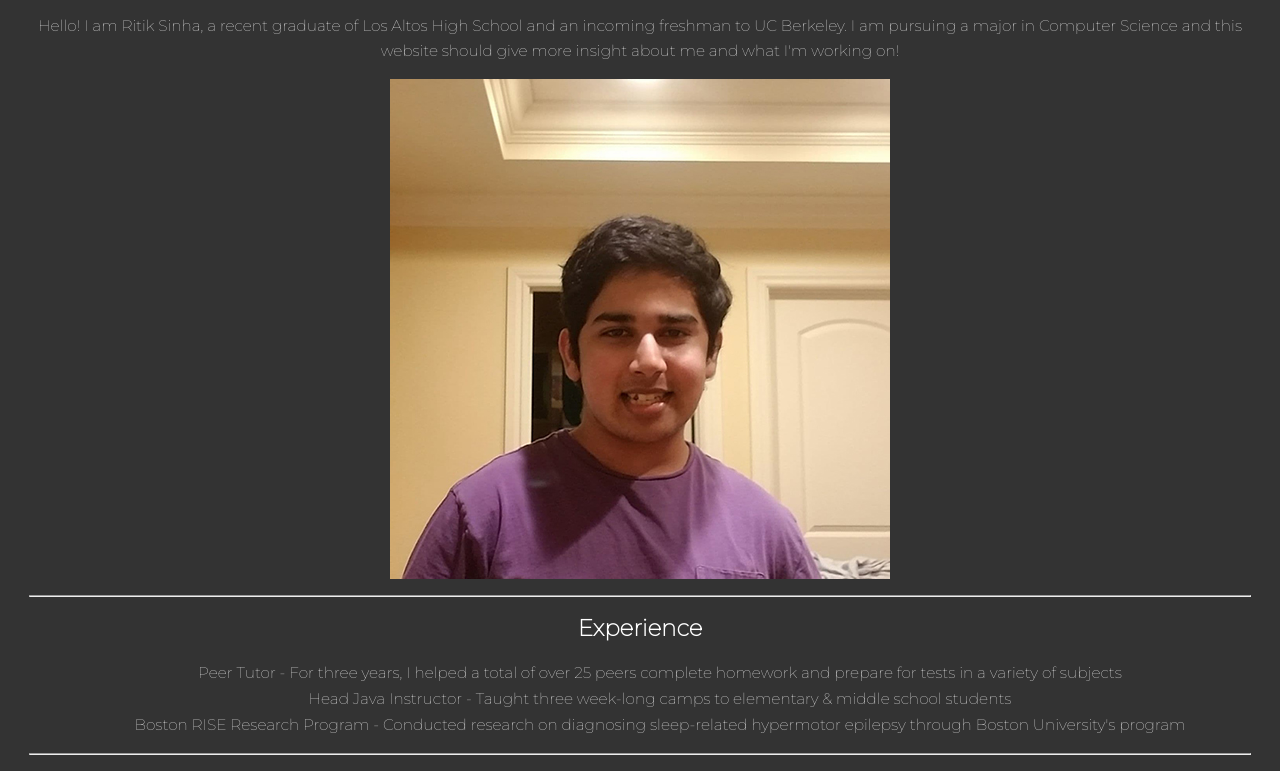
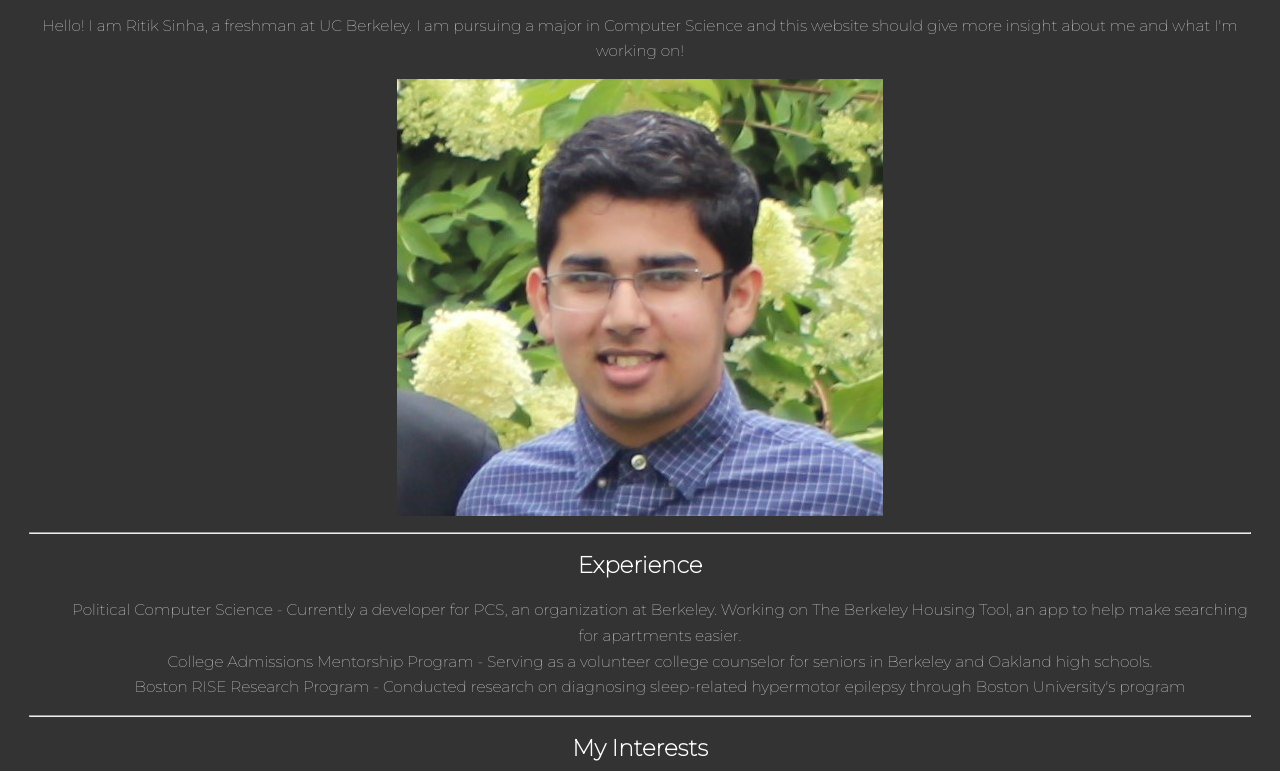
Before and after one commit to ritiksinha1/ritiksinha, a plain HTML site: page home.html in a window 1280 px wide. Shown: the part 142-913 px from the top of the page. Drawn offline with Linux system fonts and the light colour scheme.

Commit message:
small update

```diff
--- a/home.html
+++ b/home.html
@@ -29,19 +29,19 @@
                 </div>
 
                 <div class="description">
-                    <p>Hello! I am Ritik Sinha, a recent graduate of Los Altos High School and an incoming freshman to UC Berkeley. I am pursuing a major in Computer Science and this website should give more insight about me and what I'm working on!</p>
+                    <p>Hello! I am Ritik Sinha, a freshman at UC Berkeley. I am pursuing a major in Computer Science and this website should give more insight about me and what I'm working on!</p>
                 </div>
 
                 <div class="me">
-                    <img src="meEdit.jpg">
+                    <img src="me_1.jpg">
                 </div>
 
                 <hr>
 
                 <h2> Experience </h2>
                 <ul id="experience" style="list-style-type:none;">
-                    <li> Peer Tutor - For three years, I helped a total of over 25 peers complete homework and prepare for tests in a variety of subjects</li>
-                    <li> Head Java Instructor - Taught three week-long camps to elementary & middle school students </li>
+                    <li> Political Computer Science - Currently a developer for PCS, an organization at Berkeley. Working on The Berkeley Housing Tool, an app to help make searching for apartments easier.</li>
+                    <li> College Admissions Mentorship Program - Serving as a volunteer college counselor for seniors in Berkeley and Oakland high schools. </li>
                     <li> Boston RISE Research Program - Conducted research on diagnosing sleep-related hypermotor epilepsy through Boston University's program </li>
                 </ul>
 
@@ -51,7 +51,6 @@
                 <ul id="interests" style="list-style-type:none;">
                     <li> Playing Tennis </li>
                     <li> Watching Basketball (Go OKC!) </li>
-                    <li> Reading </li>
                     <li> Running </li>
                     <li> Coding </li>
                 </ul>
```
Also changed, not shown: me_1.jpg (added).
